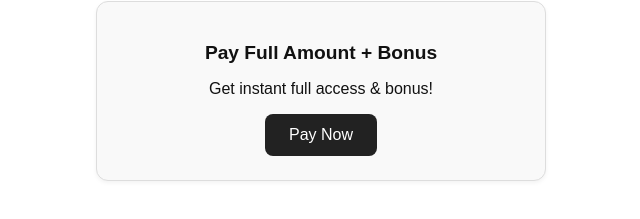
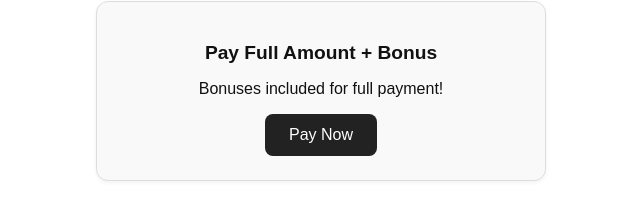
Before and after one commit to GoodExplanation/home, a plain HTML site: page pay.html in a window 1280 px wide. Shown: the part 311-530 px from the top of the page, 319-959 px from the left. Drawn offline with Linux system fonts and the light colour scheme.

Commit message:
Update pay.html

```diff
--- a/pay.html
+++ b/pay.html
@@ -90,7 +90,7 @@ height="0" width="0" style="display:none;visibility:hidden"></iframe></noscript>
 
     <div class="option">
         <h2>Pay Full Amount + Bonus</h2>
-        <p>Get instant full access & bonus!</p>
+        <p>Bonuses included for full payment!</p>
         <a href="https://rzp.io/rzp/GoodExplanation" rel="noopener noreferrer">
             <button>Pay Now</button>
         </a>
```
